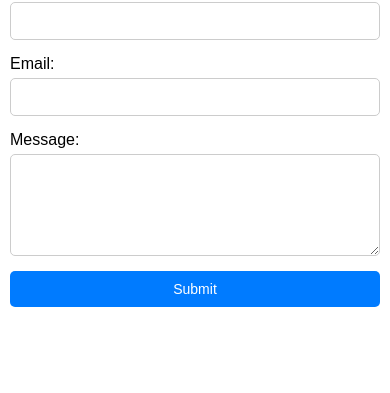
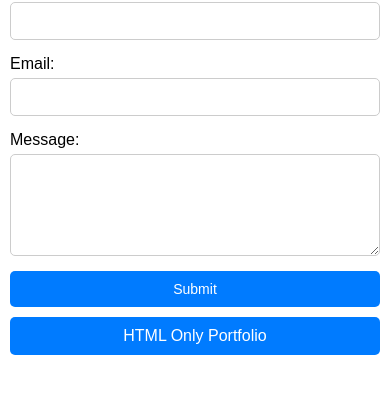
Before and after one commit to lizewskyy/Html-Website, a plain HTML site: page Website/contact.html in a window 390 px wide. Shown: the part 109-502 px from the top of the page. Drawn offline with Linux system fonts and the light colour scheme.

Commit message:
Added Button to articles page and contact page.

```diff
--- a/Website/contact.html
+++ b/Website/contact.html
@@ -56,6 +56,16 @@
             button {
                 font-size: 14px;
             }
+            .html-button{
+                padding: 10px;
+                font-size: 16px;
+                background-color: #007BFF;
+                color: white;
+                border: none;
+                border-radius: 5px;
+                cursor: pointer;
+                margin-top: 10px;
+            }
         }
     </style>
 </head>
@@ -73,6 +83,7 @@
             <textarea id="message" name="message" rows="5" required></textarea>
 
             <button type="submit">Submit</button>
+            <button class="html-button" onclick="window.location.href='index.html'"> HTML Only Portfolio</button>
         </form>
     </div>
 </body>
```
Also changed, not shown: Website/articles.html (+11 -0 lines).
